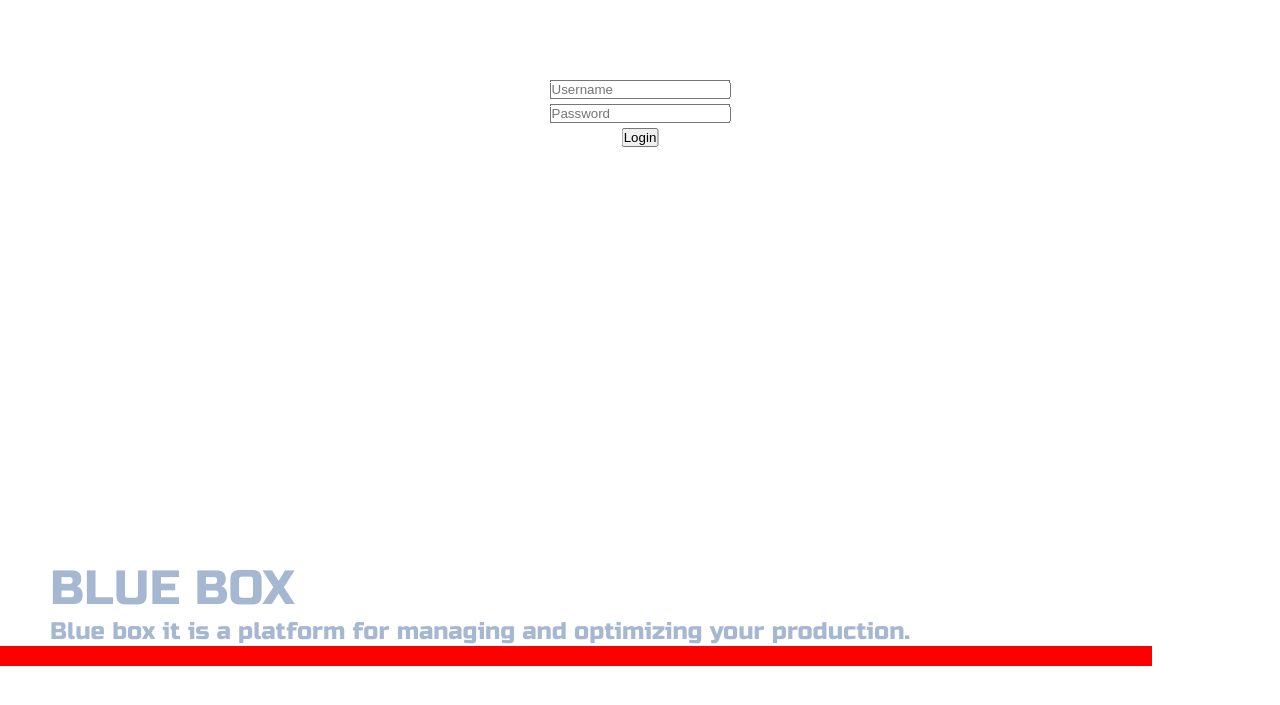
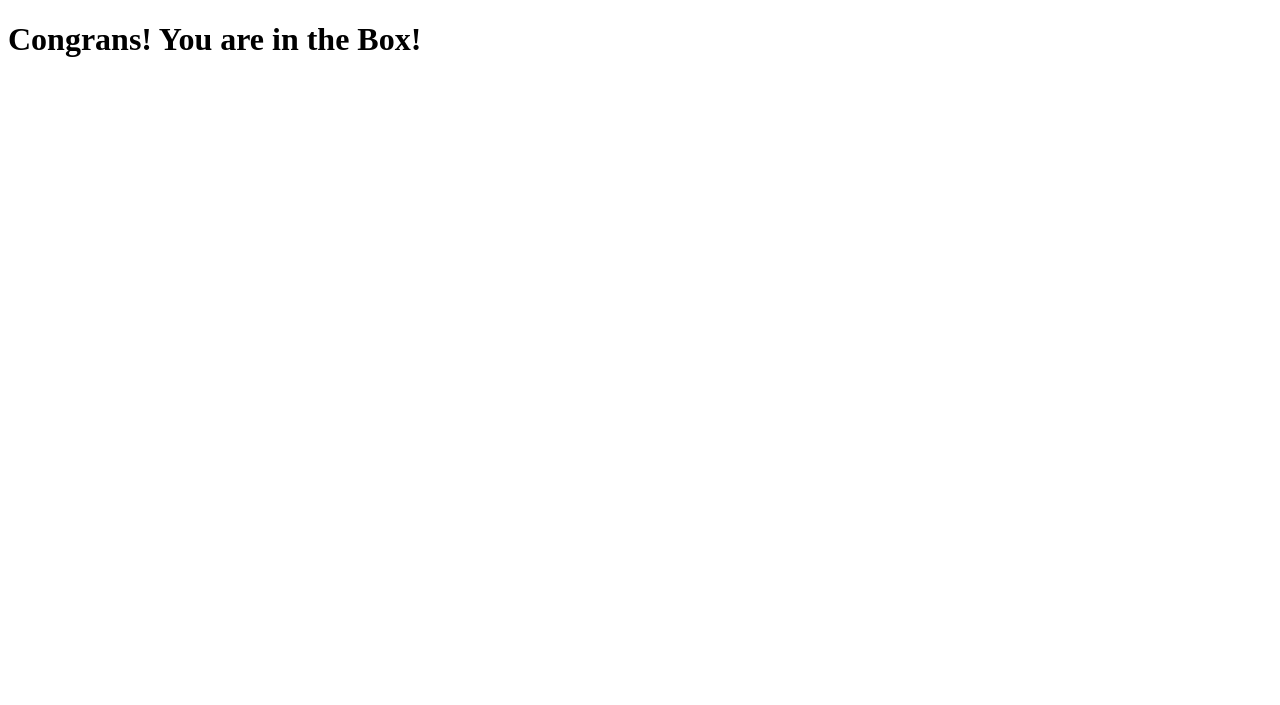
Before and after one commit to amoglock/blue_box, a FastAPI app: page / in a window 1280 px wide. Shown: the top 705 px of the page. Run offline with FastAPI, Linux system fonts and the light colour scheme.

Commit message:
Simplify index.html template to basic placeholder page

```diff
--- a/frontend/templates/index.html
+++ b/frontend/templates/index.html
@@ -1,81 +1,11 @@
-<html>
-    <head>
-        <script>
-
-        </script>
-        <link rel="icon" href="/frontend/favicon.png" type="image/x-icon">
-        <link rel="preconnect" href="https://fonts.googleapis.com">
-        <link rel="preconnect" href="https://fonts.gstatic.com" crossorigin>
-        <link href="https://fonts.googleapis.com/css2?family=Russo+One&display=swap" rel="stylesheet">
-        <title>Blue box</title>
-    </head>
-    <body>
-        <div class="user-entry">
-            <input type="text" placeholder="Username">
-            <input type="password" placeholder="Password">
-            <button>Login</button>
-        </div>
-        <div class="content">
-            <div class="content-header russo-one-regular">
-                <div class="company-name">BLUE BOX</div>
-                <div class="content-header-text">
-                        Blue box it is a platform for managing and optimizing your production.
-                </div>
-                <div class="red-bar"></div>
-            </div>
-
-        </div>
-    </body>
+<!DOCTYPE html>
+<html lang="en">
+<head>
+    <meta charset="UTF-8">
+    <meta name="viewport" content="width=device-width, initial-scale=1.0">
+    <title>Main page</title>
+</head>
+<body>
+    <h1>Congrans! You are in the Box!</h1>
+</body>
 </html>
-
-<style>
-        * {
-            margin: 0;
-            padding: 0;
-            box-sizing: border-box;
-        }
-        .russo-one-regular {
-            font-family: "Russo One", serif;
-            font-weight: 400;
-            font-style: normal;
-        }
-
-        .user-entry {
-            display: flex;
-            flex-direction: column;
-            align-items: center;
-            margin-top: 5vh;
-            position: absolute;
-            top: 5%;
-            left: 50%;
-            transform: translateX(-50%);
-            gap: 5px;
-        }
-        .content {
-            margin-top: 70vh;
-            transform: translateX(-100%);
-            animation: slideIn 0.5s forwards;
-        }
-        @keyframes slideIn {
-                    to {
-                        transform: translateX(0); /* Перемещаем блок на его исходное положение */
-                    }
-                }
-
-        .company-name, .content-header-text {
-            font-size: 48px;
-            padding-left: 50px;
-            color: #9DB1CC;
-            opacity: 0.9;
-        }
-
-        .content-header-text {
-            font-size: 24px;
-        }
-
-        .red-bar {
-            width: 90%;
-            height: 20px;
-            background-color: red;
-        }
-</style>
```
